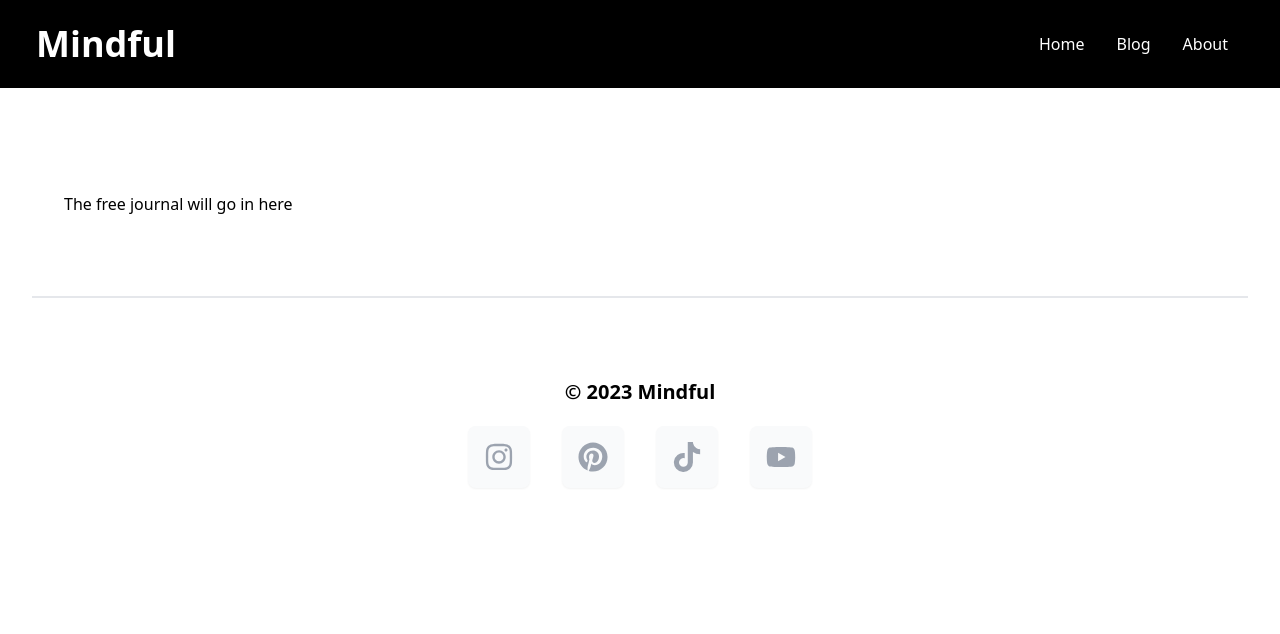
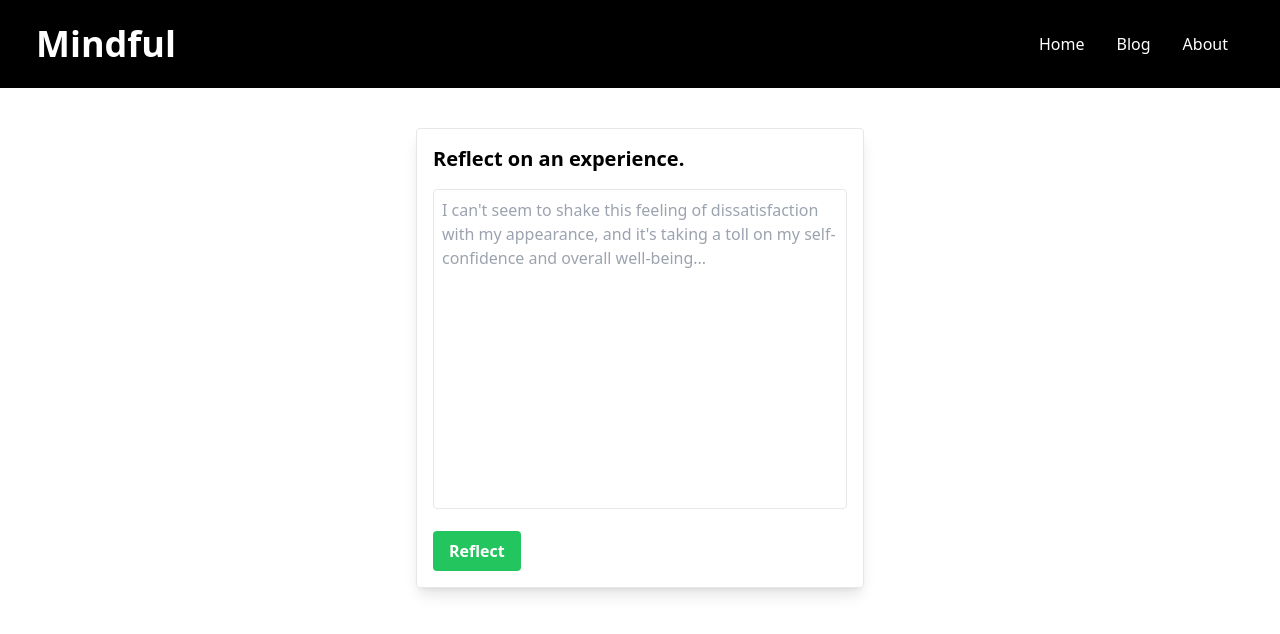
Before and after one commit to tshepo-ncube/nontanda, a Next.js app: page / in a window 1280 px wide. Shown: the top 634 px of the page. Built offline with nearby package versions, Linux system fonts and the light colour scheme.

Commit message:
added some journal function

```diff
--- a/app/about/page.jsx
+++ b/app/about/page.jsx
@@ -1,7 +1,8 @@
 import React from "react";
 import Home from "../../components/Home";
 import Script from "next/script";
-import Navbar from "../components/Navbar";
+import Navbar from "../../components/Navbar";
+import Foot from "../../components/Foot";
 function page() {
   return (
     // <div>
@@ -40,17 +41,26 @@ function page() {
       </head>
       <body>
         <div className="mx-auto  max-w px-8">
+          <Navbar />
           {/* {header} */}
           {/* {children} */}
-          <Navbar />
+          {/*
           <br />
           <br />
 
           <br />
           <br />
-          {/* {children} */}
+
+
+
+          <Foot /> */}
+          <br />
+          <br />
+
+          <br />
+          <br />
+
           <Home />
-          {/* {footer} */}
           <Foot />
         </div>
       </body>
--- a/app/layout.tsx
+++ b/app/layout.tsx
@@ -46,8 +46,8 @@ export default function RootLayout({
 
   return (
     <html lang="en">
-      <head>
-        {/* Add Google Analytics script to the head */}
+      {/* <head>
+
         <title>Mindfulness Manifester </title>
         <meta content="width=device-width, initial-scale=1" name="viewport" />
         <link rel="icon" href="/favicon.ico" />
@@ -61,9 +61,7 @@ export default function RootLayout({
           property="og:description"
           content="Explore the world of mindfulness with Mindfulness Manifester. Discover tips, practices, and resources for cultivating mindfulness in your daily life."
         />
-        {/* <meta property="og:image" content="/path/to/your/og-image.jpg" /> */}
-        {/* <meta content="width=device-width, initial-scale=1" name="viewport" /> */}
-        {/* <link rel="icon" href="/favicon.ico" /> */}
+
 
         <Script src="https://www.googletagmanager.com/gtag/js?id=G-YE94Z3VF7X" />
         <Script id="google-analytics">
@@ -78,8 +76,7 @@ export default function RootLayout({
       </head>
       <body>
         <div className="mx-auto  max-w px-8">
-          {/* {header} */}
-          {/* {children} */}
+
           <Navbar />
           <br />
           <br />
@@ -87,10 +84,14 @@ export default function RootLayout({
           <br />
           <br />
           {children}
-          {/* {footer} */}
+
           <Foot />
         </div>
-      </body>
+
+
+      </body> */}
+
+      {children}
     </html>
   );
 }
--- a/app/page.tsx
+++ b/app/page.tsx
@@ -6,6 +6,9 @@ import EmailForm from "../components/EmailForm";
 import Home from "../components/Home";
 import Navbar from "../components/Navbar";
 import Script from "next/script";
+
+import Journal from "../components/Journal";
+
 const HomePage = () => {
   const postMetadata = getPostMetadata();
   const postPreviews = postMetadata.map((post) => (
@@ -67,9 +70,8 @@ const HomePage = () => {
           <br />
           <br />
           {/* {children} */}
-          <>
-            <p>The free journal will go in here</p>
-          </>
+
+          <Journal />
           {/* {footer} */}
           {/* <Foot /> */}
         </div>
--- /dev/null
+++ b/components/Journal.jsx
@@ -0,0 +1,64 @@
+"use client";
+import React, { useState, useEffect } from "react";
+
+const Journal = () => {
+  const [entry, setEntry] = useState("");
+  const [placeholderText, setPlaceholderText] = useState(
+    "Lately, I feel like I'm drifting apart from the people I care about most, and it's leaving me feeling lonely and disconnected..."
+  );
+  const placeholderOptions = [
+    "I'm feeling overwhelmed by the constant pressure to perform at work, and it's draining me both mentally and emotionally...",
+    "The thought of my upcoming exam is like a dark cloud looming over me, causing my stomach to churn with anxiety every time I think about it...",
+    "I can't seem to shake this feeling of dissatisfaction with my appearance, and it's taking a toll on my self-confidence and overall well-being...",
+    "My relationships feel strained and distant lately, and I can't help but wonder if I'm failing as a friend/partner/family member...",
+    "Every day feels like a battle to keep my head above water, and I'm exhausted from trying to juggle all of life's demands...",
+    "The future feels uncertain and daunting, and I'm struggling to find a sense of direction or purpose in my life...",
+    "No matter how hard I try to stay positive, negative thoughts and self-doubt keep creeping in, making it difficult to see a way out of this rut...",
+  ];
+
+  useEffect(() => {
+    const interval = setInterval(() => {
+      setPlaceholderText(
+        placeholderOptions[
+          Math.floor(Math.random() * placeholderOptions.length)
+        ]
+      );
+    }, 3500);
+
+    return () => clearInterval(interval);
+  }, []);
+
+  const handleInputChange = (event) => {
+    setEntry(event.target.value);
+  };
+
+  const handleSave = () => {
+    console.log("Journal Entry:", entry);
+    // You can add more logic here to save the entry to a database or perform other actions
+  };
+
+  return (
+    <div className="max-w-md mx-auto mt-8 p-4 border rounded shadow-lg">
+      <h2 className="text-xl font-bold mb-4">Reflect on an experience.</h2>
+      <div className="relative">
+        <textarea
+          className="w-full h-80 p-2 border rounded resize-none focus:outline-none focus:ring focus:border-green-300"
+          value={entry}
+          onChange={handleInputChange}
+          placeholder={placeholderText}
+        ></textarea>
+        {/* <div className="absolute top-2 left-2 text-gray-400 overflow-hidden whitespace-nowrap">
+          {placeholderText}
+        </div> */}
+      </div>
+      <button
+        className="mt-4 bg-green-500 hover:bg-green-600 text-white font-bold py-2 px-4 rounded focus:outline-none focus:ring"
+        onClick={handleSave}
+      >
+        Reflect
+      </button>
+    </div>
+  );
+};
+
+export default Journal;
```
Also changed, not shown: app/about-us/page.jsx (added).
